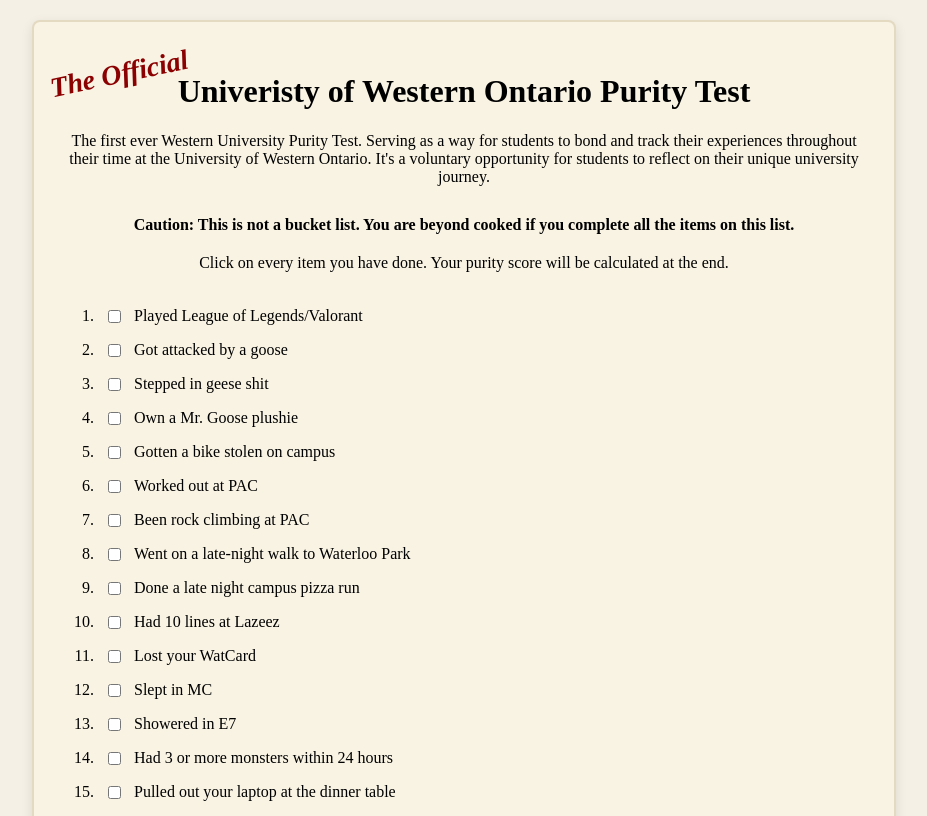
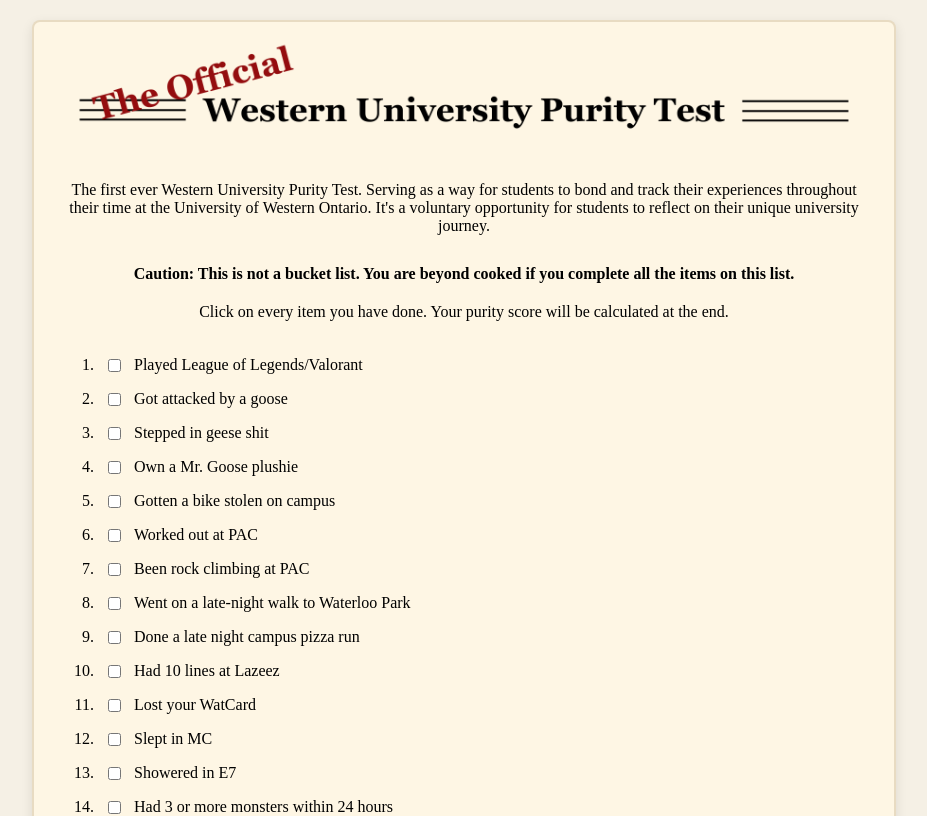
Before and after one commit to shaun-ahuja/uwo-purity-test, a React (Create React App) app: page / in a window 1280 px wide. Shown: the top 816 px of the page, without its empty margins (176-1103 px from the left). Built offline with nearby package versions, Linux system fonts and the light colour scheme.

Commit message:
fixed logo

```diff
--- a/src/App.css
+++ b/src/App.css
@@ -17,7 +17,8 @@
   position: relative;
   max-width: 800px;
   width: 100%;
-  background-color: #f9f3e3;
+  /* background-color: #f9f3e3; */
+  background-color: #fef6e4;
   border: 2px solid rgba(146, 111, 56, 0.2);
   border-radius: 8px;
   padding: 30px;
@@ -43,6 +44,13 @@
   position: relative;
   text-align: center;
   margin-bottom: 30px;
+}
+
+.center-image {
+  display: block;
+  margin: 0 auto;
+  max-width: 100%;
+  margin-top: -2.2em;
 }
 
 .official {
--- a/src/App.js
+++ b/src/App.js
@@ -1,132 +1,3 @@
-// import React, { useState } from 'react';
-// import './App.css';
-
-// function App() {
-//   const [checkedItems, setCheckedItems] = useState({});
-//   const [score, setScore] = useState(null);
-
-//   const handleCheckboxChange = (event) => {
-//     const { id, checked } = event.target;
-//     setCheckedItems({
-//       ...checkedItems,
-//       [id]: checked
-//     });
-//   };
-
-//   const calculateScore = () => {
-//     const totalQuestions = questions.length;
-//     const checkedCount = Object.values(checkedItems).filter(value => value).length;
-//     const purityScore = Math.round(((totalQuestions - checkedCount) / totalQuestions) * 100);
-//     setScore(purityScore);
-//   };
-
-//   const questions = [
-//     "Played League of Legends/Valorant",
-//     "Got attacked by a goose",
-//     "Stepped in geese shit",
-//     "Own a Mr. Goose plushie",
-//     "Gotten a bike stolen on campus",
-//     "Worked out at PAC",
-//     "Been rock climbing at PAC",
-//     "Went on a late-night walk to Waterloo Park",
-//     "Done a late night campus pizza run",
-//     "Had 10 lines at Lazeez",
-//     "Lost your WatCard",
-//     "Slept in MC",
-//     "Showered in E7",
-//     "Had 3 or more monsters within 24 hours",
-//     "Pulled out your laptop at the dinner table",
-//     // ... many more questions
-//     "Been in a relationship with someone in the opposite stream/sequence",
-//     "Led someone on solely to get a co-op job referral",
-//     "Fondled your partner's genitalia during lecture",
-//     "Groped the same gender's ass",
-//     "Signed up for Aphrodite",
-//     "Ghosted/Got Ghosted on Aphrodite",
-//     "Body count > 0",
-//     "Kissed someone on campus",
-//     "Had sex in residence",
-//     "Had sex in a non-residence campus building",
-//     "Had sex in Waterloo Park",
-//     "Got caught on a dating app",
-//     "Cheated on your boyfriend/girlfriend",
-//     "Have had yellow fever",
-//     "Masturbated in non-residence building",
-//     "Masturbated between classes",
-//     "Sent a nude to your co-op group chat",
-//     "Gone 3 or more days without showering",
-//     "Gone a week or more without showering",
-//     "Fucked a goose"
-//   ];
-
-//   return (
-//     <div className="purity-test-container">
-//       <div className="purity-test">
-//         <div className="header">
-//           <h1>
-//             <span className="official">The Official</span> University of Western Ontario Purity Test
-//           </h1>
-//           <p className="description">
-//             The Western Purity Test serves as a way for students to bond and track their experiences
-//             throughout their time at the University of Western Ontario. It's a voluntary opportunity for students to reflect on their
-//             unique university journey.
-//             <p className="description">
-//               Shoutout to the University of Waterloo for the inspiration.
-//             </p>
-//           </p>
-//           <p className="caution">
-//             Caution: This is not a bucket list. You're cooked if you complete all of these items.
-//           </p>
-//           <p className="instructions">
-//             Click on every item you have done. Your purity score will be calculated at the end.
-//           </p>
-//         </div>
-
-//         <div className="questions">
-//           {questions.map((question, index) => (
-//             <div className="question-item" key={index}>
-//               <label className="checkbox-container">
-//                 <span className="question-number">{index + 1}.</span>
-//                 <input
-//                   type="checkbox"
-//                   id={`question-${index}`}
-//                   checked={checkedItems[`question-${index}`] || false}
-//                   onChange={handleCheckboxChange}
-//                 />
-//                 <span className="checkbox-text">{question}</span>
-//               </label>
-//             </div>
-//           ))}
-//         </div>
-
-//         <div className="button-container">
-//           <button className="calculate-button" onClick={calculateScore}>
-//             Calculate My Score
-//           </button>
-//         </div>
-
-//         {score !== null && (
-//           <div className="result">
-//             <h2>Your Waterloo Purity Score: {score}%</h2>
-//             <p>
-//               {score >= 90
-//                 ? "You're as pure as the snow on Ring Road in January!"
-//                 : score >= 70
-//                   ? "You've had a few Waterloo experiences, but still have more to explore."
-//                   : score >= 40
-//                     ? "You've fully embraced the Waterloo experience!"
-//                     : "You're a Waterloo legend! (Or a concerning individual, we're not sure which.)"}
-//             </p>
-//           </div>
-//         )}
-//       </div>
-//     </div >
-//   );
-// }
-
-// export default App;
-
-
 import React, { useState } from 'react';
 import { BrowserRouter as Router, Routes, Route, useNavigate } from 'react-router-dom';
 import './App.css';
@@ -204,8 +75,10 @@
   return (
     <div className="purity-test">
       <div className="header">
-        <h1>
-          <span className="official">The Official</span> Univeristy of Western Ontario Purity Test
+        <h1 >
+          {/* <span className="official">The Official</span> Univeristy of Western Ontario Purity Test */}
+          <img className="center-image" src="/uwoPurityTest.png" alt="University of Western Ontario Purity Test" />
+
         </h1>
         <p className="description">
           The first ever Western University Purity Test. Serving as a way for students to bond and track their experiences
@@ -281,12 +154,13 @@
     <div className="purity-test results-page">
       <div className="header">
         <h1>
-          <span className="official">The Official</span> University of Western Ontario Purity Test
+          {/* <span className="official">The Official</span> University of Western Ontario Purity Test */}
+          <img className="center-image" src="/uwoPurityTest.png" alt="University of Western Ontario Purity Test" />
         </h1>
       </div>
 
       <div className="results-content">
-        <h2 className="result-score">Your Western Purity Score: {score}</h2>
+        <h2 className="result-score">Your UWO Purity Score: {score}</h2>
         <p className="result-message">{getScoreMessage(score)}</p>
 
         <div className="action-buttons">
```
Also changed, not shown: public/uwoPurityTest.png (added).
